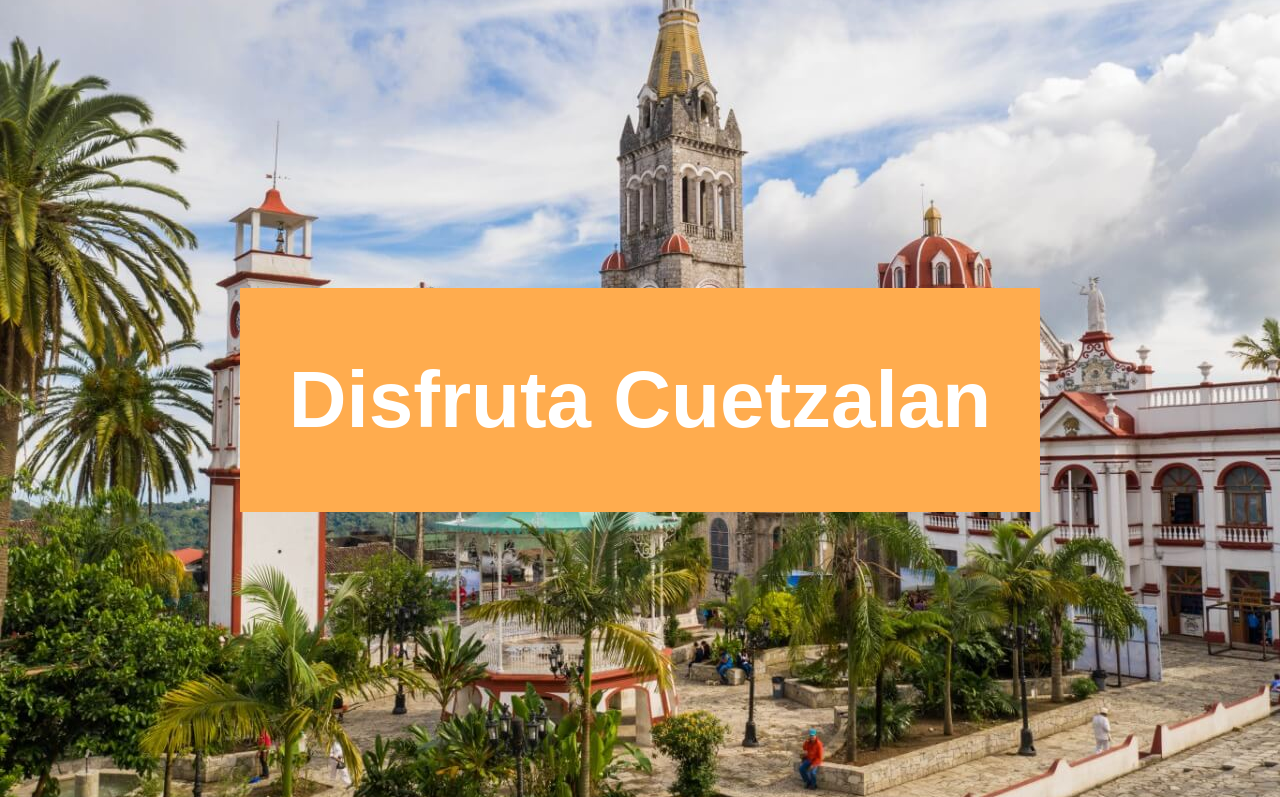
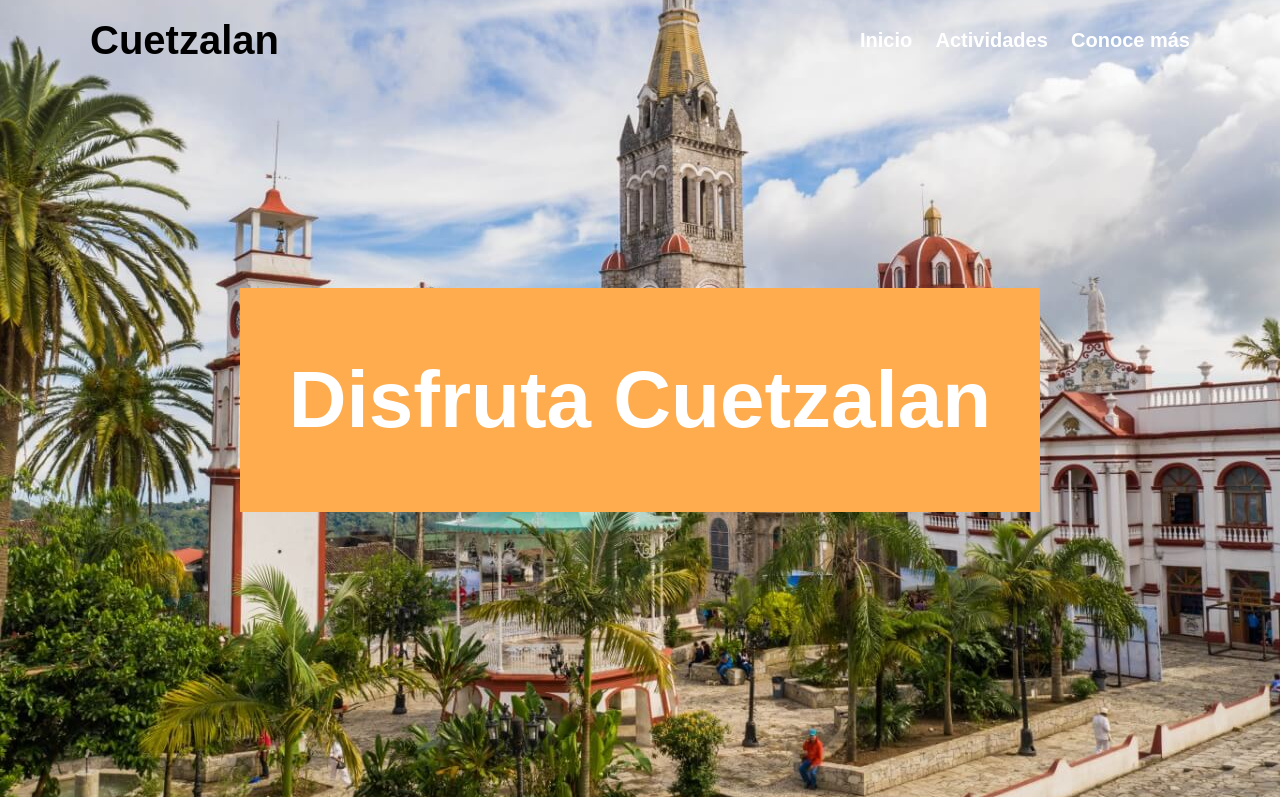
Before and after one commit to gogohhh/page_parallax_effect, a plain HTML site: page index.html in a window 1280 px wide. Shown: the top 797 px of the page. Drawn offline with nearby package versions, Linux system fonts and the light colour scheme.

Commit message:
zoom y header

```diff
--- /dev/null
+++ b/css/header.css
@@ -0,0 +1,53 @@
+.header {
+    width: 100%;
+    height: 80px;
+    background: transparent;
+    display: flex;
+    justify-content: space-between;
+    position: fixed;
+    z-index: 100;
+    top: 0;
+    left: 0;
+    padding: 0;
+    margin: 0;
+}
+
+.header-content {
+    width: 100%;
+    height: 100%;
+    display: flex;
+    align-items: center;
+    justify-content: space-between;
+    margin-left: 10px;
+    margin-right: 10px;
+    padding-left: 80px;
+    padding-right: 80px;
+}
+
+.title-header {
+    font-family: Arial, Helvetica, sans-serif;
+    font-size: 40px;
+    color: #000;
+    font-weight: bold;
+}
+
+.header-options {
+    width: 30%;
+    height: 100%;
+    display: flex;
+    align-items: center;
+    justify-content: space-between;
+}
+
+.header-link {
+    text-decoration: none;
+    font-family: Arial, Helvetica, sans-serif;
+    font-weight: bold;
+    font-size: 20px;
+    color: #FFFFFF;
+}
+
+.header-link:hover {
+    color: #65ce1f;
+    transition: color 2s;
+}
--- a/css/index.css
+++ b/css/index.css
@@ -27,7 +27,11 @@ body {
 }
 
 #section1{
-    background-image: url("../images/cuetzalanpuebla.jpeg");
+    background: url("../images/cuetzalanpuebla.jpeg") no-repeat 50% 50%;
+    width: 100%;
+    height: calc(100vh);
+    position: relative;
+    background-size: cover;
 }
 
 #section2{
--- a/index.html
+++ b/index.html
@@ -3,12 +3,25 @@
     <meta charset="utf-8">
     <meta name="viewport" content="width=device-width, initial-scale=1.0">
     <link rel="stylesheet" href="./css/index.css">
+    <link rel="stylesheet" href="./css/header.css">
     <link rel="stylesheet" href="./css/seccion1.css">
     <link rel="stylesheet" href="./css/seccion2.css">
     <title>Home</title>
 </head>
 <body>
-    <section class="parallax" id="section1">
+    <div class="header">
+        <div class="header-content">
+            <div>
+                <h4 class="title-header">Cuetzalan</h4>
+            </div>
+            <div class="header-options">
+                <a class="header-link" href="#section1">Inicio</a>
+                <a class="header-link" href="#section2">Actividades</a>
+                <a class="header-link" href="#section3">Conoce más</a>
+            </div>
+        </div>
+    </div>
+    <section class="parallax section1" id="section1">
         <div class="center_div">
             <div class="padding-div mostrarArriba">
                 <h1 class="titulo efect-titulo">Disfruta Cuetzalan</h1>
@@ -32,4 +45,14 @@
     </section>
 </body>
 <script src="./js/parallax.js"></script>
+<script src="https://code.jquery.com/jquery-3.6.0.min.js"></script>
+<script type="text/javascript">
+    $(window).scroll(function(){
+
+        var scrollPos = $(this).scrollTop();
+        $('#section1').css({
+            'background-size': 100 + scrollPos + '%'
+        });
+    });
+</script>
 </html>
--- a/js/parallax.js
+++ b/js/parallax.js
@@ -1,7 +1,6 @@
 let animado = document.querySelectorAll(".animado");
 
 function mostrarScroll() {
-    console.log("scroll");
     let scrollTop = document.documentElement.scrollTop;
 
     for (var i=0; i < animado.length; i++) {
@@ -10,8 +9,8 @@ function mostrarScroll() {
 
         if((alturaAnimado - 889) < scrollTop) {
            animado[i].style.opacity = 1;
-           animado.classList.add("mostrarIzquierda");
-           animado.classList.add("mostrarDerecha");
+           animado.classList.add('mostrarIzquierda');
+           animado.classList.add('mostrarDerecha');
         }
     }
 }
```
Also changed, not shown: js/zoom.js (added, +8 -0 lines), package-lock.json.
